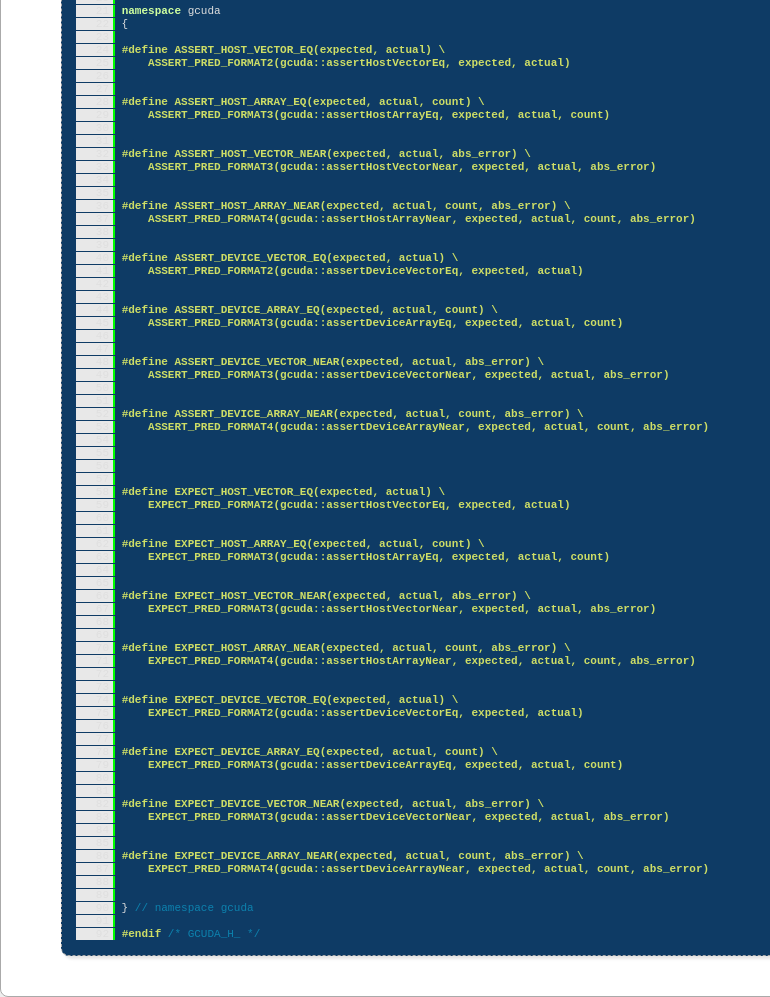
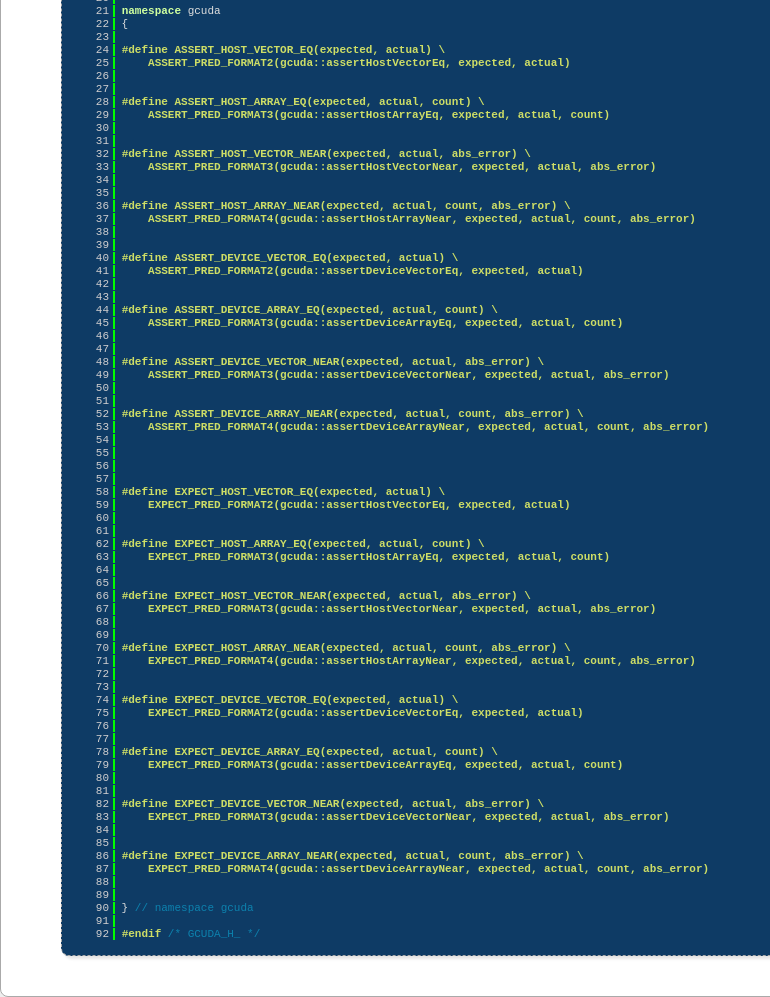
Before and after one commit to eaglenature/GCuda, a plain HTML site: page gcuda_8h_source.html in a window 1280 px wide. Shown: the part 520-1517 px from the top of the page, without its empty margins (0-770 px from the left). Drawn offline with Linux system fonts and the light colour scheme.

Commit message:
Code line number format correction

```diff
--- a/extrastylesheet.css
+++ b/extrastylesheet.css
@@ -398,10 +398,17 @@ div.fragment
     border-style: dashed;
 }
 */
+
 div.line
 {
     line-height: normal;
     font-size: 11px;
+}
+
+span.lineno
+{
+    color: #D1CFCF;
+    background-color: #0E3B65;
 }
 
 span.comment
--- a/gcuda_8h_source.html
+++ b/gcuda_8h_source.html
@@ -181,7 +181,7 @@ var searchBox = new SearchBox("searchBox", "search",false,'Search');
 </div><!-- fragment --></div><!-- contents -->
 <!-- start footer part -->
 <hr class="footer"/><address class="footer"><small>
-Generated on Thu May 30 2013 18:03:45 for GCuda by &#160;<a href="http://www.doxygen.org/index.html">
+Generated on Thu May 30 2013 18:37:48 for GCuda by &#160;<a href="http://www.doxygen.org/index.html">
 <img class="footer" src="doxygen.png" alt="doxygen"/>
 </a> 1.8.4
 </small></address>
```
Also changed, not shown: dir_b486b3029cb1f480c833ef834e351c98.html (+1 -1 lines), dir_eb2e3a3b89b0afa6797eb870c0d672a3.html (+1 -1 lines), files.html (+1 -1 lines), index.html (+1 -1 lines).
